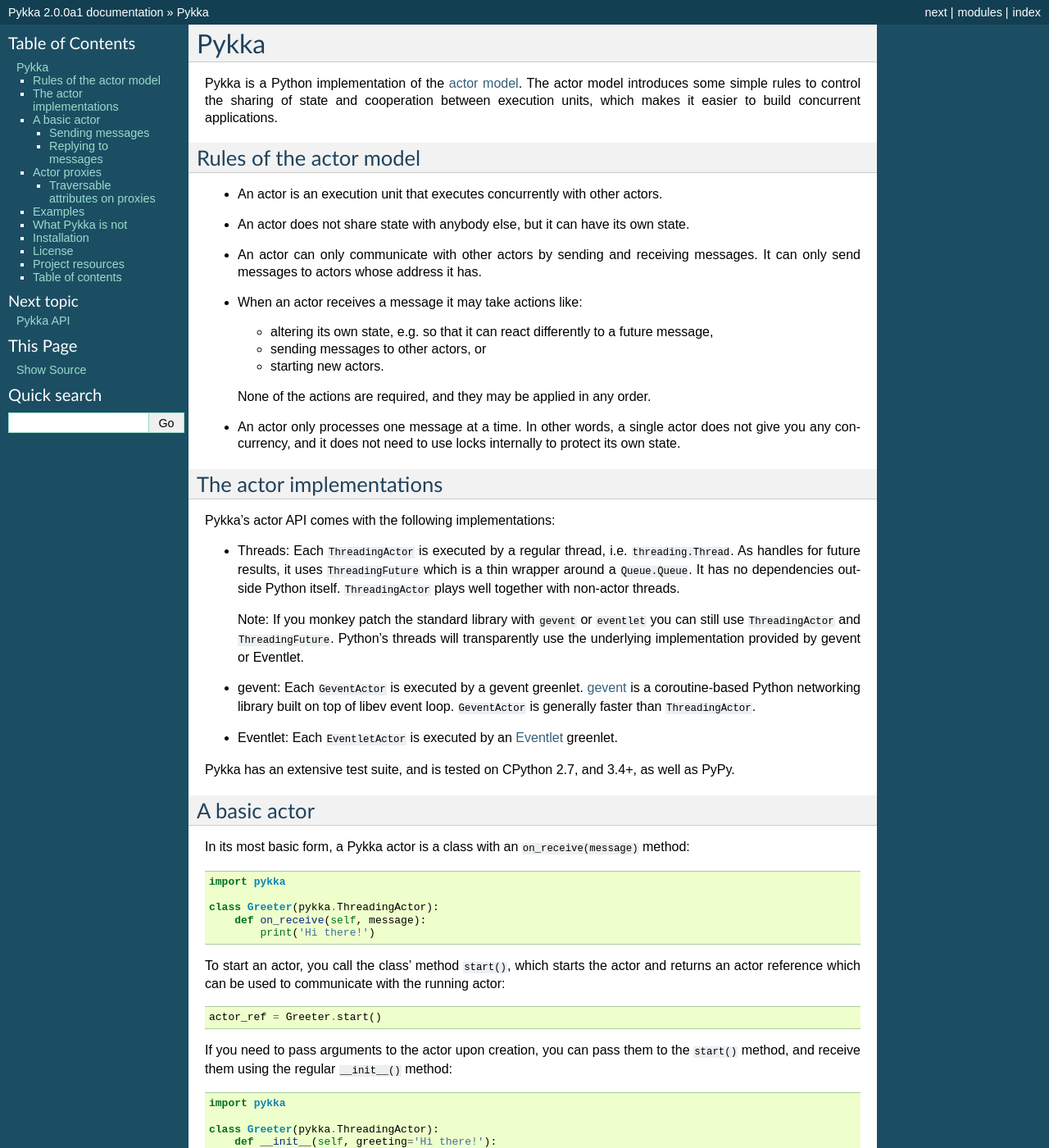
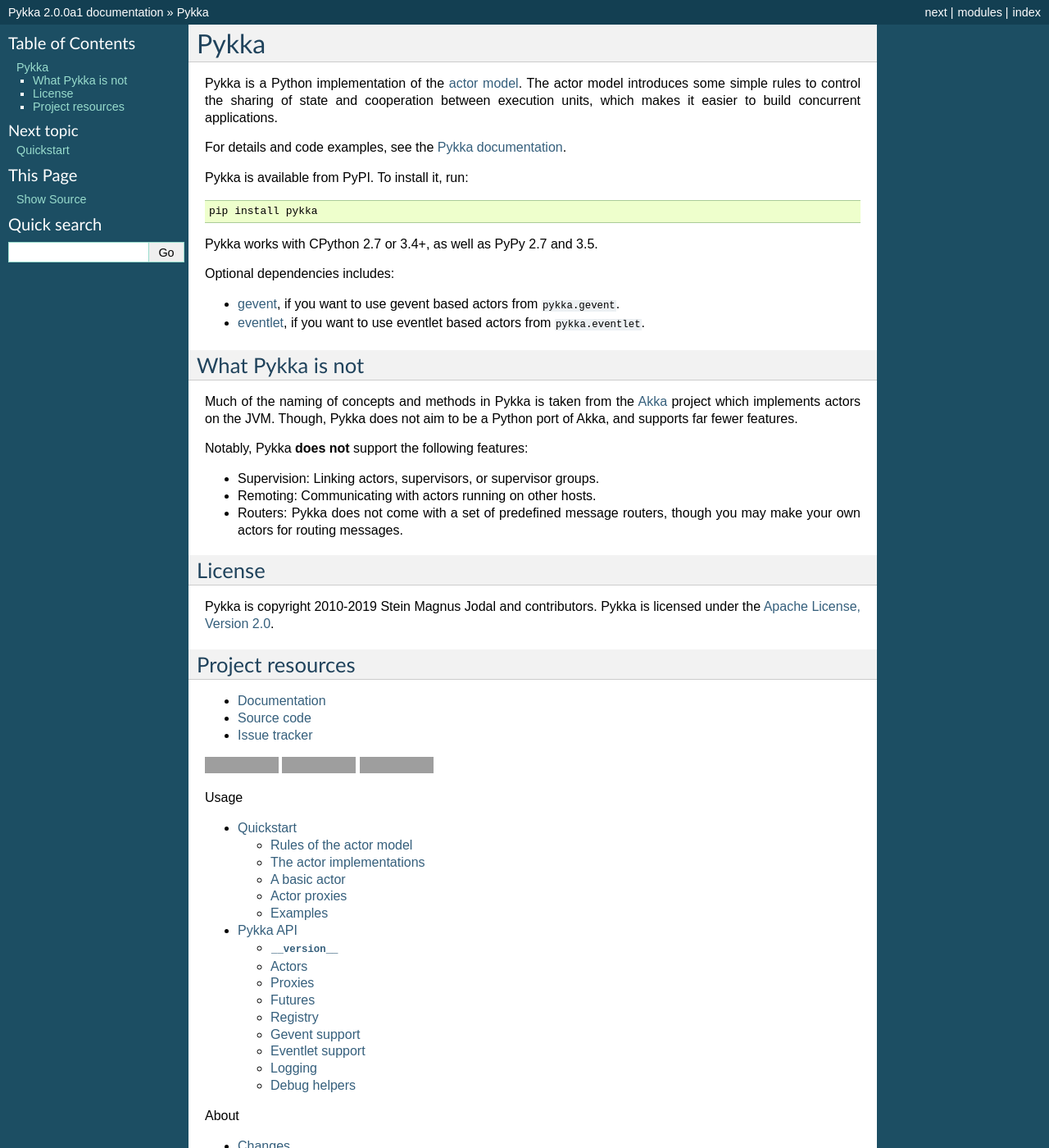
Before and after one commit to jodal/pykka, a Sphinx documentation site: the page built from docs/index.rst, in a window 1280 px wide and 1400 px high. Shown: the whole window at 82% size. Built offline with Sphinx 7.4.7, drawn with Linux system fonts in a browser that asks for light colours; some of the changed text lies outside the part shown; grey boxes are pictures that could not be loaded.

Commit message:
docs: Move quickstart guide into docs

```diff
--- a/README.rst
+++ b/README.rst
@@ -7,336 +7,22 @@
 simple rules to control the sharing of state and cooperation between execution
 units, which makes it easier to build concurrent applications.
 
+For details and code examples, see the `Pykka documentation
+<https://www.pykka.org/>`_.
 
-Rules of the actor model
-========================
+Pykka is available from PyPI. To install it, run::
 
-- An actor is an execution unit that executes concurrently with other actors.
+    pip install pykka
 
-- An actor does not share state with anybody else, but it can have its own
-  state.
+Pykka works with CPython 2.7 or 3.4+, as well as PyPy 2.7 and 3.5.
 
-- An actor can only communicate with other actors by sending and receiving
-  messages. It can only send messages to actors whose address it has.
+Optional dependencies includes:
 
-- When an actor receives a message it may take actions like:
+- `gevent <http://www.gevent.org/>`_, if you want to use gevent based actors
+  from ``pykka.gevent``.
 
-  - altering its own state, e.g. so that it can react differently to a
-    future message,
-  - sending messages to other actors, or
-  - starting new actors.
-
-  None of the actions are required, and they may be applied in any order.
-
-- An actor only processes one message at a time. In other words, a single actor
-  does not give you any concurrency, and it does not need to use locks
-  internally to protect its own state.
-
-
-The actor implementations
-=========================
-
-Pykka's actor API comes with the following implementations:
-
-- Threads: Each ``ThreadingActor`` is executed by a regular thread, i.e.
-  ``threading.Thread``. As handles for future results, it uses
-  ``ThreadingFuture`` which is a thin wrapper around a ``Queue.Queue``. It has
-  no dependencies outside Python itself. ``ThreadingActor`` plays well
-  together with non-actor threads.
-
-  Note: If you monkey patch the standard library with ``gevent`` or
-  ``eventlet`` you can still use ``ThreadingActor`` and ``ThreadingFuture``.
-  Python's threads will transparently use the underlying implementation
-  provided by gevent or Eventlet.
-
-- gevent: Each ``GeventActor`` is executed by a gevent greenlet. `gevent
-  <http://www.gevent.org/>`_ is a coroutine-based Python networking library
-  built on top of libev event loop. ``GeventActor`` is generally faster than
-  ``ThreadingActor``.
-
-- Eventlet: Each ``EventletActor`` is executed by an `Eventlet
-  <https://eventlet.net/>`_ greenlet.
-
-Pykka has an extensive test suite, and is tested on CPython 2.7, and 3.4+,
-as well as PyPy.
-
-
-A basic actor
-=============
-
-In its most basic form, a Pykka actor is a class with an
-``on_receive(message)`` method:
-
-.. code:: python
-
-    import pykka
-
-    class Greeter(pykka.ThreadingActor):
-        def on_receive(self, message):
-            print('Hi there!')
-
-To start an actor, you call the class' method ``start()``, which starts the
-actor and returns an actor reference which can be used to communicate with the
-running actor:
-
-.. code:: python
-
-    actor_ref = Greeter.start()
-
-If you need to pass arguments to the actor upon creation, you can pass them to
-the ``start()`` method, and receive them using the regular ``__init__()``
-method:
-
-.. code:: python
-
-    import pykka
-
-    class Greeter(pykka.ThreadingActor):
-        def __init__(self, greeting='Hi there!'):
-            super(Greeter, self).__init__()
-            self.greeting = greeting
-
-        def on_receive(self, message):
-            print(self.greeting)
-
-    actor_ref = Greeter.start(greeting='Hi you!')
-
-It can be useful to know that the init method is run in the execution context
-that starts the actor. There are also hooks for running code in the actor's own
-execution context when the actor starts, when it stops, and when an unhandled
-exception is raised. Check out the full API docs for the details.
-
-To stop an actor, you can either call ``stop()`` on the ``actor_ref``:
-
-.. code:: python
-
-    actor_ref.stop()
-
-Or, if an actor wants to stop itself, it can simply do so:
-
-.. code:: python
-
-    self.stop()
-
-Once an actor has been stopped, it cannot be restarted.
-
-
-Sending messages
-----------------
-
-To send a message to the actor, you can either use the ``tell()`` method or the
-``ask()`` method on the ``actor_ref`` object. ``tell()`` will fire off a message
-without waiting for an answer. In other words, it will never block. ``ask()``
-will by default block until an answer is returned, potentially forever. If you
-provide a ``timeout`` keyword argument to ``ask()``, you can specify for how
-long it should wait for an answer. If you want an answer, but don't need it
-right away because you have other stuff you can do first, you can pass
-``block=False``, and ``ask()`` will immediately return a "future" object.
-
-The message itself must always be a dict, but you're mostly free to use
-whatever dict keys you want to.
-
-Summarized in code:
-
-.. code:: python
-
-    actor_ref.tell({'msg': 'Hi!'})
-    # => Returns nothing. Will never block.
-
-    answer = actor_ref.ask({'msg': 'Hi?'})
-    # => May block forever waiting for an answer
-
-    answer = actor_ref.ask({'msg': 'Hi?'}, timeout=3)
-    # => May wait 3s for an answer, then raises exception if no answer.
-
-    future = actor_ref.ask({'msg': 'Hi?'}, block=False)
-    # => Will return a future object immediately.
-    answer = future.get()
-    # => May block forever waiting for an answer
-    answer = future.get(timeout=0.1)
-    # => May wait 0.1s for an answer, then raises exception if no answer.
-
-For performance reasons, Pykka **does not** clone the dict you send before
-delivering it to the receiver. You are yourself responsible for either using
-immutable data structures or to ``copy.deepcopy()`` the data you're sending off
-to other actors.
-
-
-Replying to messages
---------------------
-
-If a message is sent using ``actor_ref.ask()`` you can reply to the sender of
-the message by simply returning a value from ``on_receive`` method:
-
-.. code:: python
-
-    import pykka
-
-    class Greeter(pykka.ThreadingActor):
-        def on_receive(self, message):
-            return 'Hi there!'
-
-    actor_ref = Greeter.start()
-
-    answer = actor_ref.ask({'msg': 'Hi?'})
-    print(answer)
-    # => 'Hi there!'
-
-``None`` is a valid response so if you return ``None`` explicitly, or don't
-return at all, a response containing ``None`` will be returned to the sender.
-
-From the point of view of the actor it doesn't matter whether the message was
-sent using ``actor_ref.tell()`` or ``actor_ref.ask()`` . When the sender
-doesn't expect a response the ``on_receive`` return value will be ignored.
-
-The situation is similar in regard to exceptions: when ``actor_ref.ask()`` is
-used and you raise an exception from within ``on_receive`` method it will
-propagate to the sender:
-
-.. code:: python
-
-    import pykka
-
-    class Raiser(pykka.ThreadingActor):
-        def on_receive(self, message):
-            raise Exception('Oops')
-
-    actor_ref = Raiser.start()
-
-    try:
-        actor_ref.ask({'msg': 'How are you?'})
-    except Exception as e:
-        print(repr(e))
-        # => Exception('Oops')
-
-
-Actor proxies
-=============
-
-With the basic building blocks provided by actors and futures, we got
-everything we need to build more advanced abstractions. Pykka provides a single
-abstraction on top of the basic actor model, named "actor proxies". You can use
-Pykka without proxies, but we've found it to be a very convenient abstraction
-when building `Mopidy <https://www.mopidy.com/>`_.
-
-Let's create an actor and start it:
-
-.. code:: python
-
-    import pykka
-
-    class Calculator(pykka.ThreadingActor):
-        def __init__(self):
-            super(Calculator, self).__init__()
-            self.last_result = None
-
-        def add(self, a, b=None):
-            if b is not None:
-                self.last_result = a + b
-            else:
-                self.last_result += a
-            return self.last_result
-
-        def sub(self, a, b=None):
-            if b is not None:
-                self.last_result = a - b
-            else:
-                self.last_result -= a
-            return self.last_result
-
-    actor_ref = Calculator.start()
-
-You can create a proxy from any reference to a running actor:
-
-.. code:: python
-
-    proxy = actor_ref.proxy()
-
-The proxy object will use introspection to figure out what public attributes
-and methods the actor has, and then mirror the full API of the actor. Any
-attribute or method prefixed with underscore will be ignored, which is the
-convention for keeping stuff private in Python.
-
-When we access attributes or call methods on the proxy, it will ask the actor
-to access the given attribute or call the given method, and return the result
-to us. All results are wrapped in "future" objects, so you must use the
-``get()`` method to get the actual data:
-
-.. code:: python
-
-    future = proxy.add(1, 3)
-    future.get()
-    # => 4
-
-    proxy.last_result.get()
-    # => 4
-
-Since an actor only processes one message at the time and all messages are kept
-in order, you don't need to add the call to ``get()`` just to block
-processing until the actor has completed processing your last message:
-
-.. code:: python
-
-    proxy.sub(5)
-    proxy.add(3)
-    proxy.last_result.get()
-    # => 2
-
-Since assignment doesn't return anything, it works just like on regular
-objects:
-
-.. code:: python
-
-    proxy.last_result = 17
-    proxy.last_result.get()
-    # => 17
-
-Under the hood, the proxy does everything by sending messages to the actor
-using the regular ``actor_ref.ask()`` method we talked about previously.
-By doing so, it maintains the actor model restrictions. The only "magic"
-happening here is some basic introspection and automatic building of three
-different message types; one for method calls, one for attribute reads, and one
-for attribute writes.
-
-
-Traversable attributes on proxies
----------------------------------
-
-Sometimes you'll want to access an actor attribute's methods or attributes
-through a proxy. For this case, Pykka supports "traversable attributes". By
-marking an actor attribute as traversable, Pykka will not return the attribute
-when accessed, but wrap it in a new proxy which is returned instead.
-
-To mark an attribute as traversable, simply set the ``pykka_traversable``
-attribute to ``True``:
-
-.. code:: python
-
-    import pykka
-
-    class AnActor(pykka.ThreadingActor):
-        playback = Playback()
-
-    class Playback(object):
-        pykka_traversable = True
-
-        def play(self):
-            # ...
-            return True
-
-    proxy = AnActor.start().proxy()
-    play_success = proxy.playback.play().get()
-
-You can access methods and attributes nested as deep as you like, as long as
-all attributes on the path between the actor and the method or attribute on the
-end is marked as traversable.
-
-
-Examples
-========
-
-See the ``examples/`` dir in `Pykka's Git repo
-<https://github.com/jodal/pykka/>`_ for some runnable examples.
+- `eventlet <https://eventlet.net/>`_, if you want to use eventlet based
+  actors from ``pykka.eventlet``.
 
 
 What Pykka is not
@@ -354,35 +40,6 @@
 
 - Routers: Pykka does not come with a set of predefined message routers, though
   you may make your own actors for routing messages.
-
-
-Installation
-============
-
-Install Pykka's dependencies:
-
-- Python 2.7 or 3.4+
-
-- Optionally, Python 2.7 only:
-
-  - `gevent <http://www.gevent.org/>`_, if you want to use gevent based actors
-    from ``pykka.gevent``.
-
-  - `eventlet <https://eventlet.net/>`_, if you want to use eventlet based
-    actors from ``pykka.eventlet``. Eventlet is known to work with PyPy 2.0 as
-    well but Pykka is not tested with it yet.
-
-To install Pykka you can use pip::
-
-    pip install pykka
-
-To upgrade your Pykka installation to the latest released version::
-
-    pip install --upgrade pykka
-
-To install the latest development snapshot::
-
-    pip install pykka==dev
 
 
 License
--- a/docs/index.rst
+++ b/docs/index.rst
@@ -1,10 +1,15 @@
 .. include:: ../README.rst
 
 
-Table of contents
-=================
+.. toctree::
+    :maxdepth: 2
+    :caption: Usage
+
+    quickstart
+    api
 
 .. toctree::
+    :maxdepth: 2
+    :caption: About
 
-    api
     changes
```
Also changed, not shown: docs/quickstart.rst (added, +316 -0 lines).
